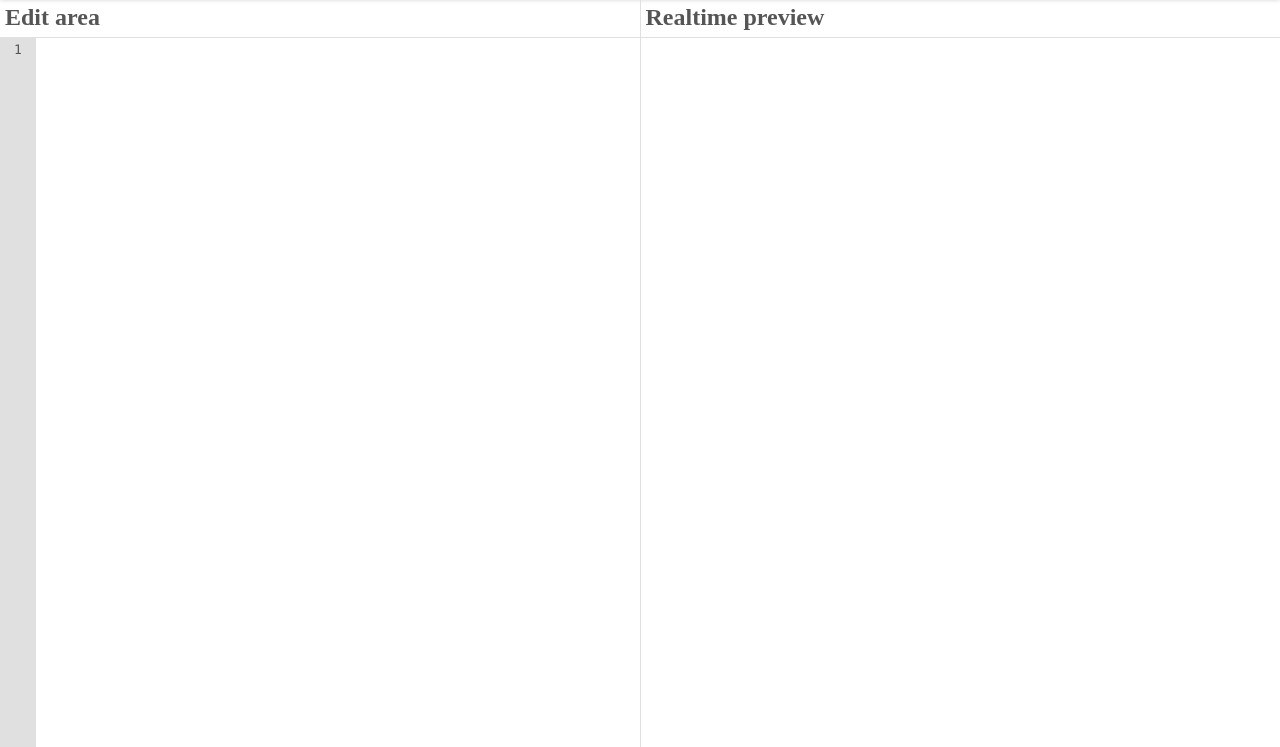
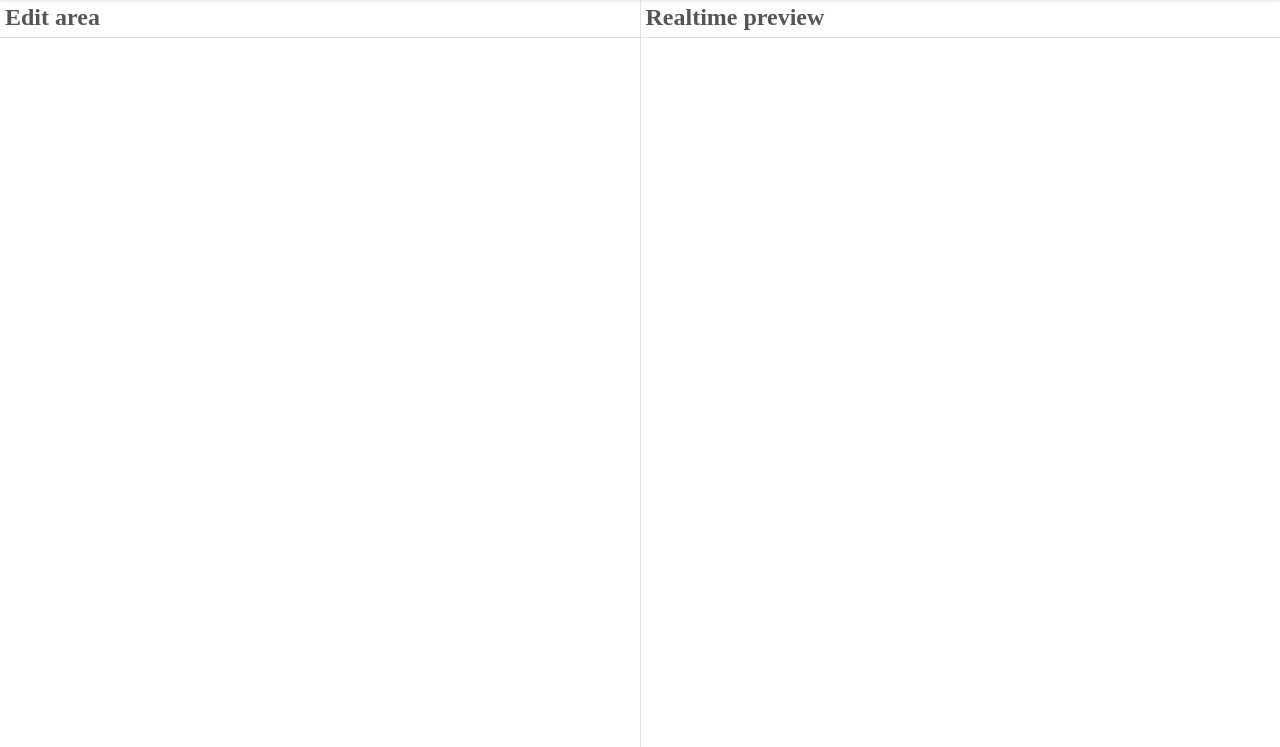
Before and after one commit to TomoyaShibata/MarkdownPreview, a React app: page / in a window 1280 px wide. Shown: the part 53-800 px from the top of the page. Built offline with nearby package versions, Linux system fonts and the light colour scheme.

Commit message:
[remove] 不具合が多数存在する行数表示を削除し、レイアウト調整

```diff
--- a/components/CommentForm.js
+++ b/components/CommentForm.js
@@ -17,8 +17,9 @@ export default class CommentForm extends React.Component {
          * @type {Object}
          */
         this.state = {
-            newCommentText : '',
-            newCommentTitle: ''
+            newCommentText      : ``,
+            newCommentTitle     : ``,
+            newCommentTextHeight: `50px`,
         };
     }
 
@@ -44,6 +45,10 @@ export default class CommentForm extends React.Component {
             newCommentText      : commentText,
             newCommentTextLength: commentText.length,
             newCommentTextLines : this._getTextLines(commentText)
+        });
+
+        this.setState({
+            newCommentTextHeight: `${this.state.newCommentTextLines*50}px`
         });
     }
 
@@ -103,6 +108,12 @@ export default class CommentForm extends React.Component {
     render() {
         const markedCommentText = Marked(this.state.newCommentText, { sanitize: true });
         const lineNumbers       = this.state.newCommentTextLines;
+        let   heightTextArea    = this.state.newCommentTextHeight;
+
+        if (this.state.newCommentTextLines === 0) {
+            heightTextArea = '100%';
+        }
+
 
         // @todo タイトル入力実装は確定まで隠蔽
         // <input type='text' className='md-input-commment-title l-block' onBlur={this._setNewCommentTitle.bind(this)} />
@@ -112,9 +123,6 @@ export default class CommentForm extends React.Component {
                 <div id='commentForm__wrapper-edit' refs='commentFormWrapperEdit'>
                     <h2 className='md-heading-editor'>Edit area</h2>
                     <div id='commentForm__wrapper-edit__box-edit' className='l-flex'>
-                        <div id='commentForm__wrapper-edit__box-edit__box-line-numbers'>
-                            {_.range(0, this.state.newCommentTextLines).map(l => <span className='l-line-number'>{l + 1}</span>)}
-                        </div>
                         <textarea id='commentForm__wrapper-edit__box-edit__textarea'
                                   onChange={this._changeNewCommentText.bind(this)}
                                   onKeyDown={this._doCommand.bind(this)} />
--- a/index.html
+++ b/index.html
@@ -4,7 +4,7 @@
     <meta charset="utf-8">
     <link rel="stylesheet" href="https://maxcdn.bootstrapcdn.com/font-awesome/4.4.0/css/font-awesome.min.css">
     <link rel="stylesheet" href="http://fonts.googleapis.com/css?family=Roboto">
-    <title>MarkdownPreview v.0.1.1</title>
+    <title>MarkdownPreview v0.1.1</title>
     <link rel="stylesheet" href="css/main.css">
 </head>
 <body>
```
Also changed, not shown: styl/main.styl (+6 -4 lines), css/main.css, 1 other file.
